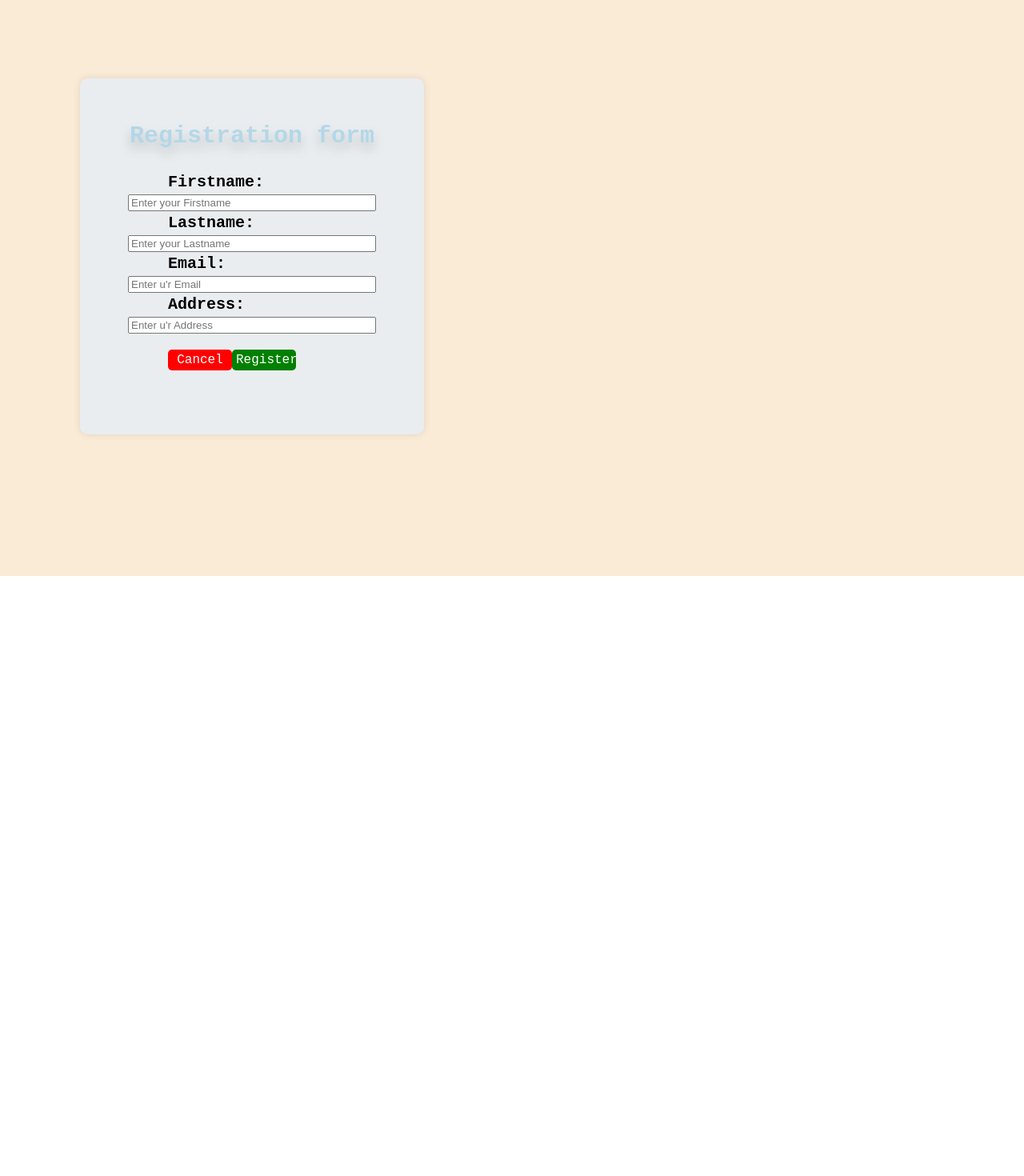
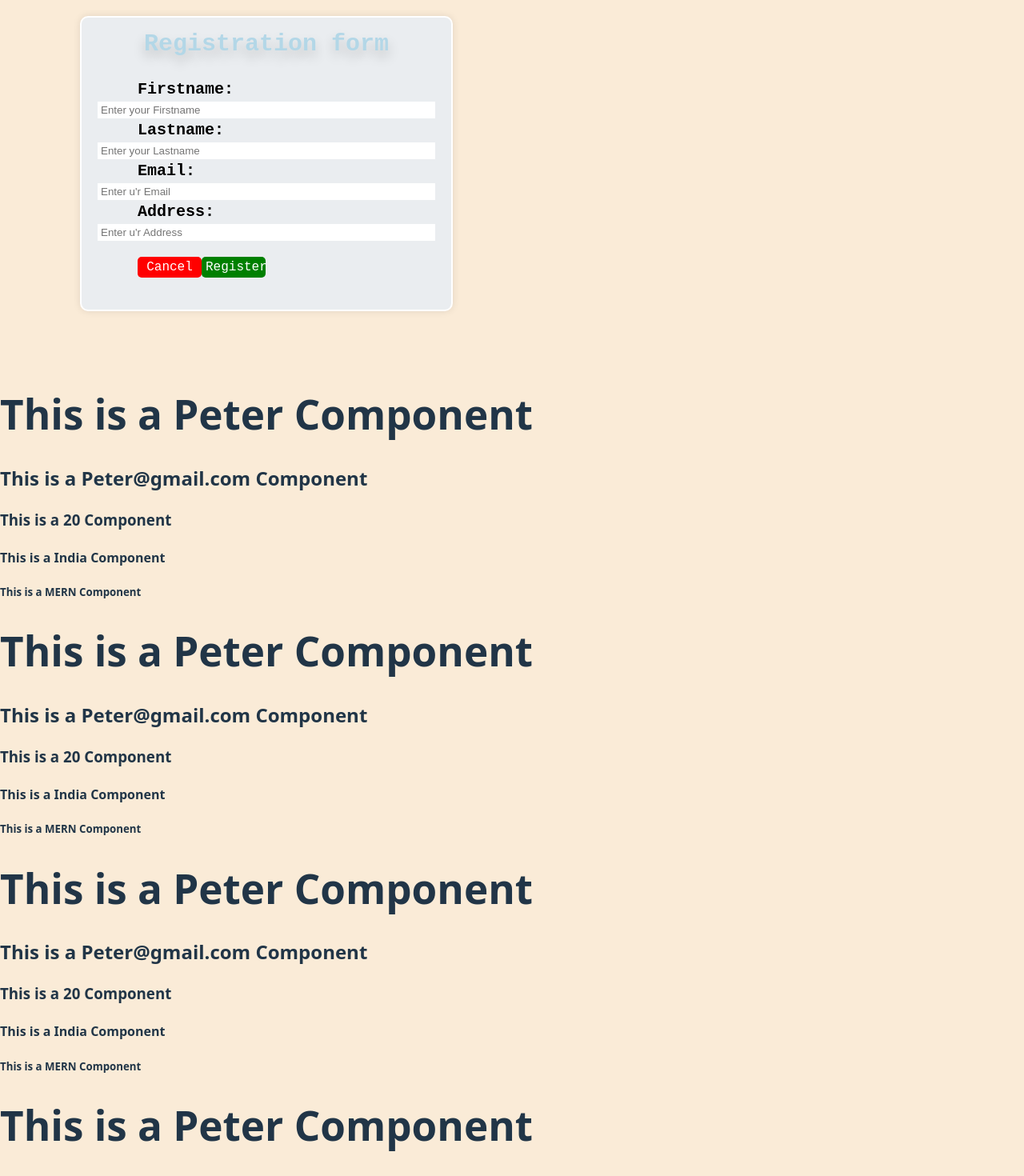
Before and after one commit to justt277/ReactJs, a React (Vite) app in the folder ReactPro/: page / in a window 1280 px wide. Shown: the part 80-1550 px from the top of the page at 80% size. Before the commit the page ends 800 px from the top, so only its background shows below. Built offline with nearby package versions, Linux system fonts and the light colour scheme.

Commit message:
my fourth commit

```diff
--- a/ReactPro/src/App.jsx
+++ b/ReactPro/src/App.jsx
@@ -1,11 +1,19 @@
 import React from 'react'
 import Greetings from './greetings'
 import  './assets/form.css'
+import Comp from './Question1'
 import Form from './assets/form'
 const App = () => {
   return (
     <div>
       <Form/>
+      <Comp student_name="Peter" email="Peter@gmail.com" age="20" address="India" course="MERN"/>
+      <Comp student_name="Peter" email="Peter@gmail.com" age="20" address="India" course="MERN"/>
+      <Comp student_name="Peter" email="Peter@gmail.com" age="20" address="India" course="MERN"/>
+      <Comp student_name="Peter" email="Peter@gmail.com" age="20" address="India" course="MERN"/>
+      <Comp student_name="Peter" email="Peter@gmail.com" age="20" address="India" course="MERN"/>
+      <Comp student_name="Peter" email="Peter@gmail.com" age="20" address="India" course="MERN"/>
+
     </div>
   )
 }
--- /dev/null
+++ b/ReactPro/src/Question1.jsx
@@ -0,0 +1,14 @@
+import React from "react";
+
+function Comp(props) {
+  return (
+    <div>
+        <h1>This is a {props.student_name} Component</h1>
+        <h2>This is a {props.email} Component</h2>
+        <h3>This is a {props.age} Component</h3>
+        <h4>This is a {props.address} Component</h4>
+        <h5>This is a {props.course} Component</h5>
+    </div>
+  )
+}
+export default Comp;
--- a/ReactPro/src/assets/form.jsx
+++ b/ReactPro/src/assets/form.jsx
@@ -2,27 +2,32 @@ import React from "react";
 
 function Form (){
     return (
-        <form action="post" >
+        <form action="post" style={{alignContent:'center', padding:'20px', border:'2px solid white', borderRadius:'10px'}}>
             <legend>Registration form</legend>
             <label for= "name"> Firstname:</label>
             <input
             type="text"
             placeholder="Enter your Firstname"
+            style={{border:'2px solid white'}}
             />
             <label htmlFor="name">Lastname:</label>
             <input
             type="text"
             placeholder="Enter your Lastname"
+             style={{border:'2px solid white'}}
             />
             <label htmlFor="email">Email:</label>
             <input
              type="text"
              placeholder="Enter u'r Email"
+              style={{border:'2px solid white'}}
             />
             <label htmlFor="address">Address:</label>
             <input
             type="text"
-            placeholder="Enter u'r Address"/>
+            placeholder="Enter u'r Address"
+             style={{border:'2px solid white'}}
+             />
             <div>
             <button  style={{color:'white', backgroundColor:'red'}}>Cancel</button>
             <button style={{color:'white', backgroundColor:'green'}}>Register</button>
--- a/ReactPro/src/main.jsx
+++ b/ReactPro/src/main.jsx
@@ -2,6 +2,8 @@ import { StrictMode } from 'react'
 import { createRoot } from 'react-dom/client'
 import './index.css'
 import App from './App.jsx'
+
+
 
 createRoot(document.getElementById('root')).render(
   <StrictMode>
```
Also changed, not shown: ReactPro/src/assets/form.css (line endings or trailing spaces).
